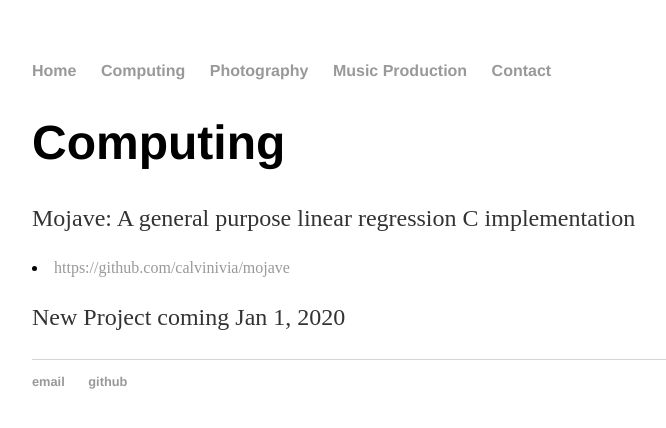
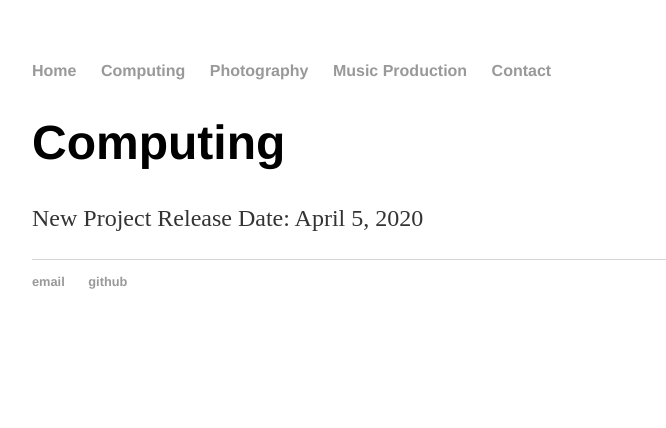
Before and after one commit to calvinivia/calvinivia.github.io, a Jekyll site: the page built from computing/index.html, in a window 1280 px wide. Shown: the top 428 px of the page, without its empty margins (160-826 px from the left). Built offline with Jekyll 4.4.1, drawn with Linux system fonts in a browser that asks for light colours.

Commit message:
fix stuff

```diff
--- a/_config.yml
+++ /dev/null
@@ -1,2 +0,0 @@
-name: Daniel Zhao
-markdown: kramdown
--- a/computing/index.html
+++ b/computing/index.html
@@ -1,15 +1,11 @@
 ---
 layout: default
-title: Contact
+title: Computing
 ---
 
 	<div class="computing">
 		<h1>Computing</h1>
 
-		<p>Mojave: A general purpose linear regression C implementation</p>
-        <li><a href="https://github.com/calvinivia/mojave">https://github.com/calvinivia/mojave</a></li>
-
-
-        <p>New Project coming Jan 1, 2020</p>
+        <p>New Project Release Date: April 5, 2020</p>
 
 	</div>
--- a/index.html
+++ b/index.html
@@ -5,8 +5,7 @@ title: Calvin Guo
 
 		<div class="about">
 			<h1>Calvin Guo</h1>
-			<p>Welcome to my website! Beta3</p>
-	        <img src="DSC05092.jpeg" alt="picture18">
-            <img src="DSC06101.jpeg" alt="picture19">
+			<p>Welcome to my website! </p>
+	        <img src="tux" alt="profile_pic">
 
 		</div>
```
Also changed, not shown: tux.jpg (added), 2 other files.
